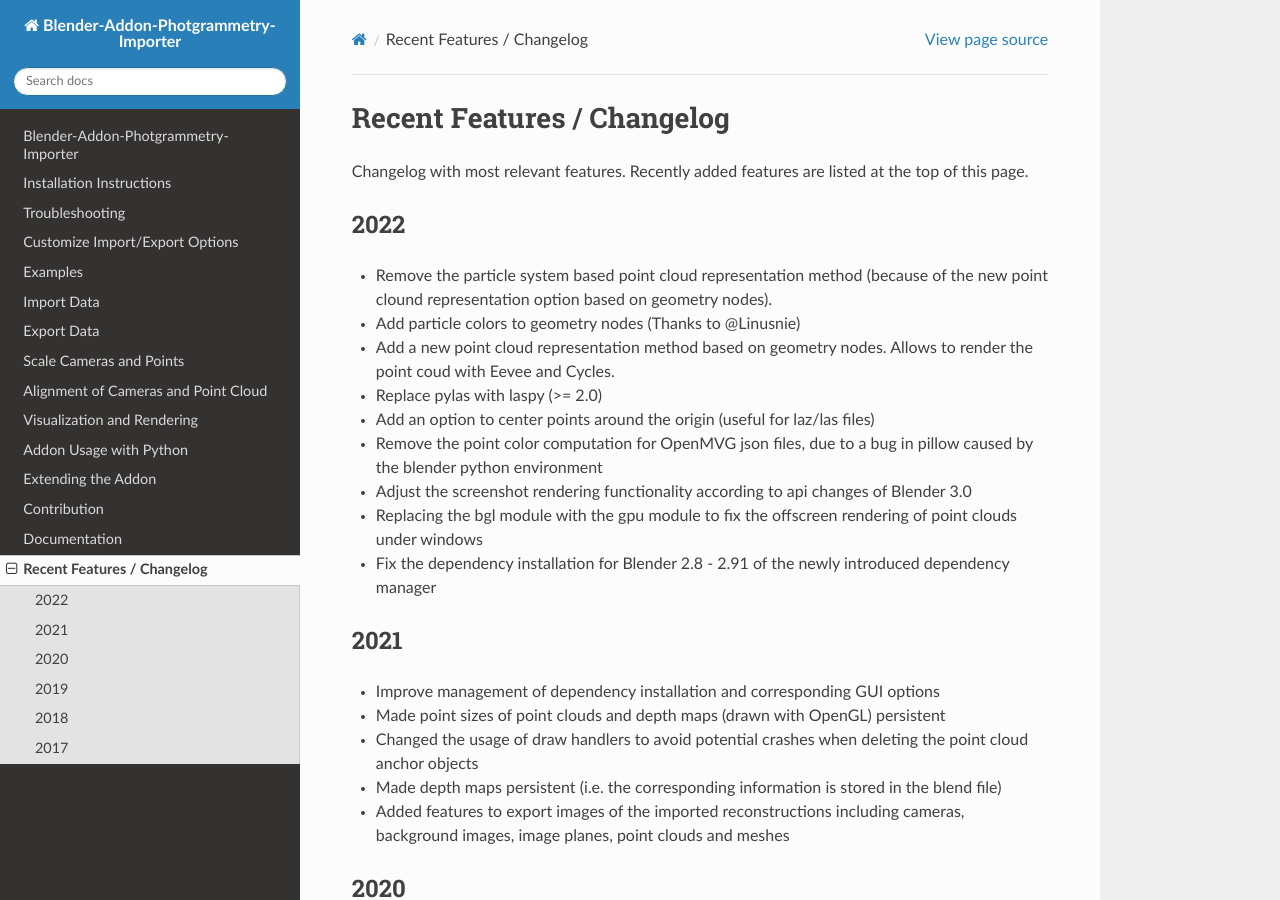
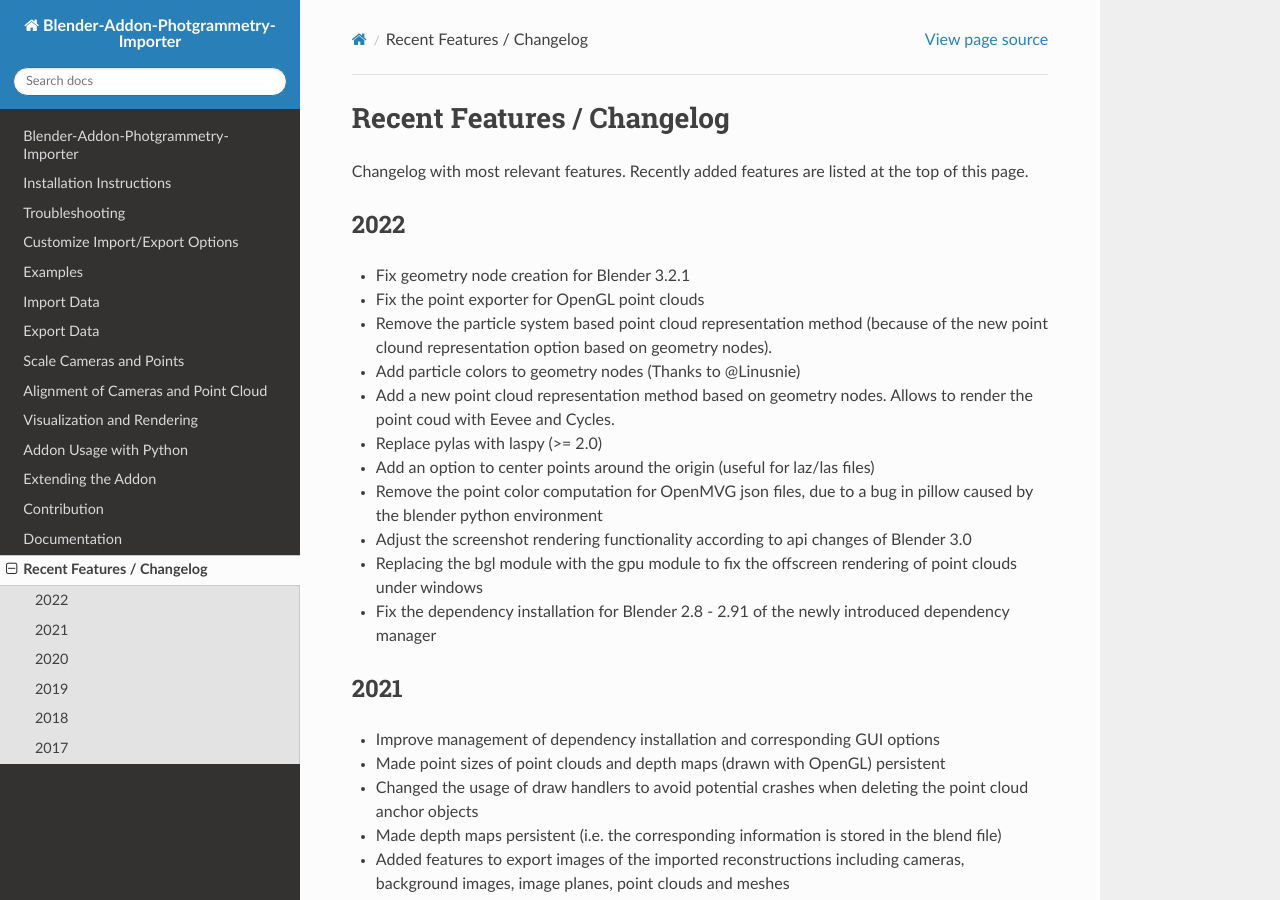
Before and after one commit to SBCV/Blender-Addon-Photogrammetry-Importer, a Sphinx documentation site: the page built from doc/sphinx/source/changelog.rst, in a window 1280 px wide and 900 px high. Built offline with Sphinx 7.4.7 and the Read the Docs theme 2.0.0, drawn with Linux system fonts in a browser that asks for light colours; pages that are not in the unit, such as notebooks, are missing from menus.

Commit message:
Update changelog.rst

```diff
--- a/doc/sphinx/source/changelog.rst
+++ b/doc/sphinx/source/changelog.rst
@@ -6,6 +6,8 @@
 
 2022
 ====
+* Fix geometry node creation for Blender 3.2.1
+* Fix the point exporter for OpenGL point clouds
 * Remove the particle system based point cloud representation method (because of the new point clound representation option based on geometry nodes).
 * Add particle colors to geometry nodes (Thanks to @Linusnie)
 * Add a new point cloud representation method based on geometry nodes. Allows to render the point coud with Eevee and Cycles.
```
